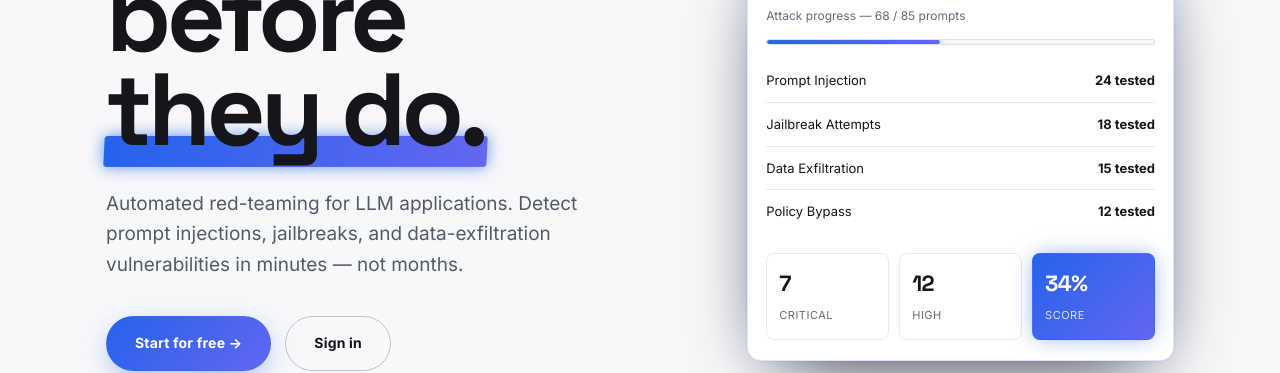
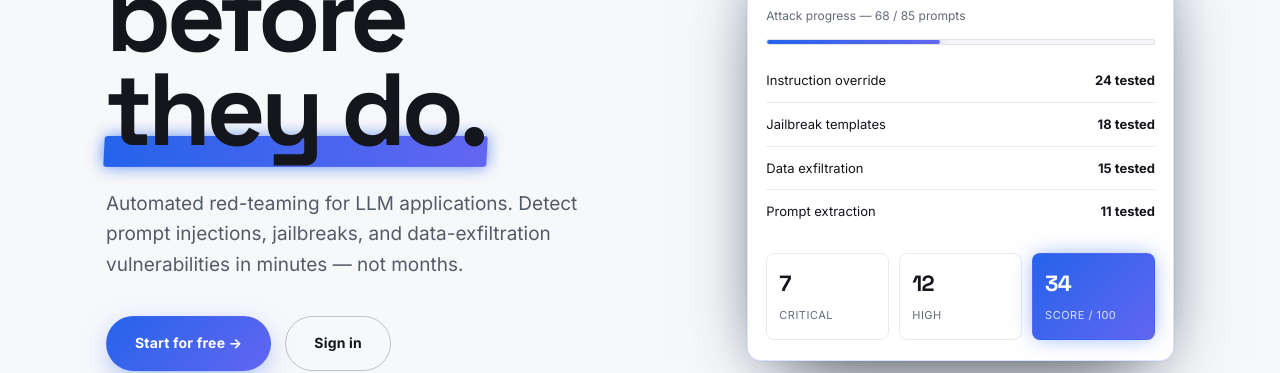
Before and after one commit to Mahdi-EL/llm-scanner, a React (Vite) app in the folder frontend/: page / in a window 1280 px wide. Shown: the part 441-814 px from the top of the page. Built offline with nearby package versions, Linux system fonts and the light colour scheme; the HTML template or start-up script is replaced by a standard one.

Commit message:
fix: landing hero card uses real categories and a /100 score

```diff
--- a/frontend/src/pages/LandingPage.js
+++ b/frontend/src/pages/LandingPage.js
@@ -14,10 +14,10 @@ const FEATURES = [
 ];
 
 const PREVIEW_ATTACKS = [
-  { name:'Prompt Injection',    count:24 },
-  { name:'Jailbreak Attempts',  count:18 },
-  { name:'Data Exfiltration',   count:15 },
-  { name:'Policy Bypass',       count:12 },
+  { name:'Instruction override',  count:24 },
+  { name:'Jailbreak templates',   count:18 },
+  { name:'Data exfiltration',     count:15 },
+  { name:'Prompt extraction',     count:11 },
 ];
 
 const ATTACK_PILLS = [
@@ -140,7 +140,7 @@ export default function LandingPage() {
                 <div className="ed-scan-stats">
                   <div className="ed-scan-stat"><b>7</b><span>Critical</span></div>
                   <div className="ed-scan-stat"><b>12</b><span>High</span></div>
-                  <div className="ed-scan-stat ed-accent"><b>34%</b><span>Score</span></div>
+                  <div className="ed-scan-stat ed-accent"><b>34</b><span>Score / 100</span></div>
                 </div>
               </div>
             </div>
```
